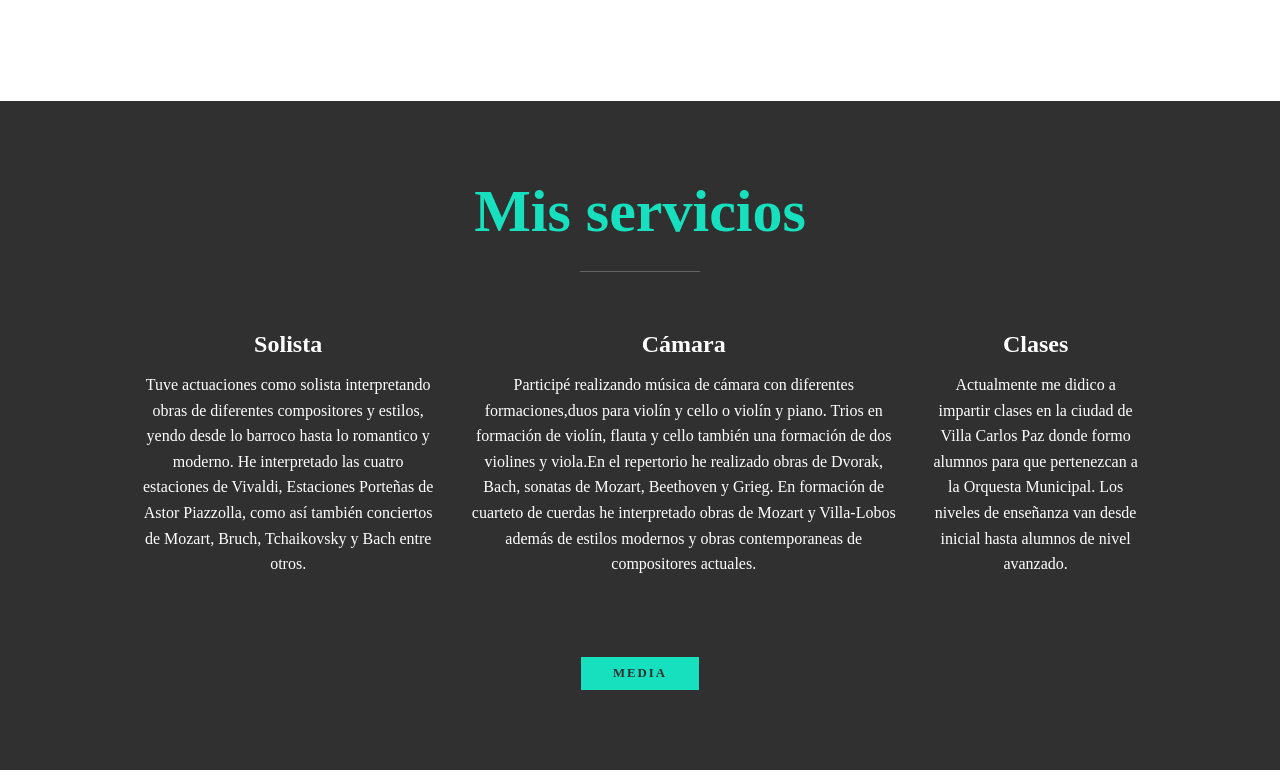
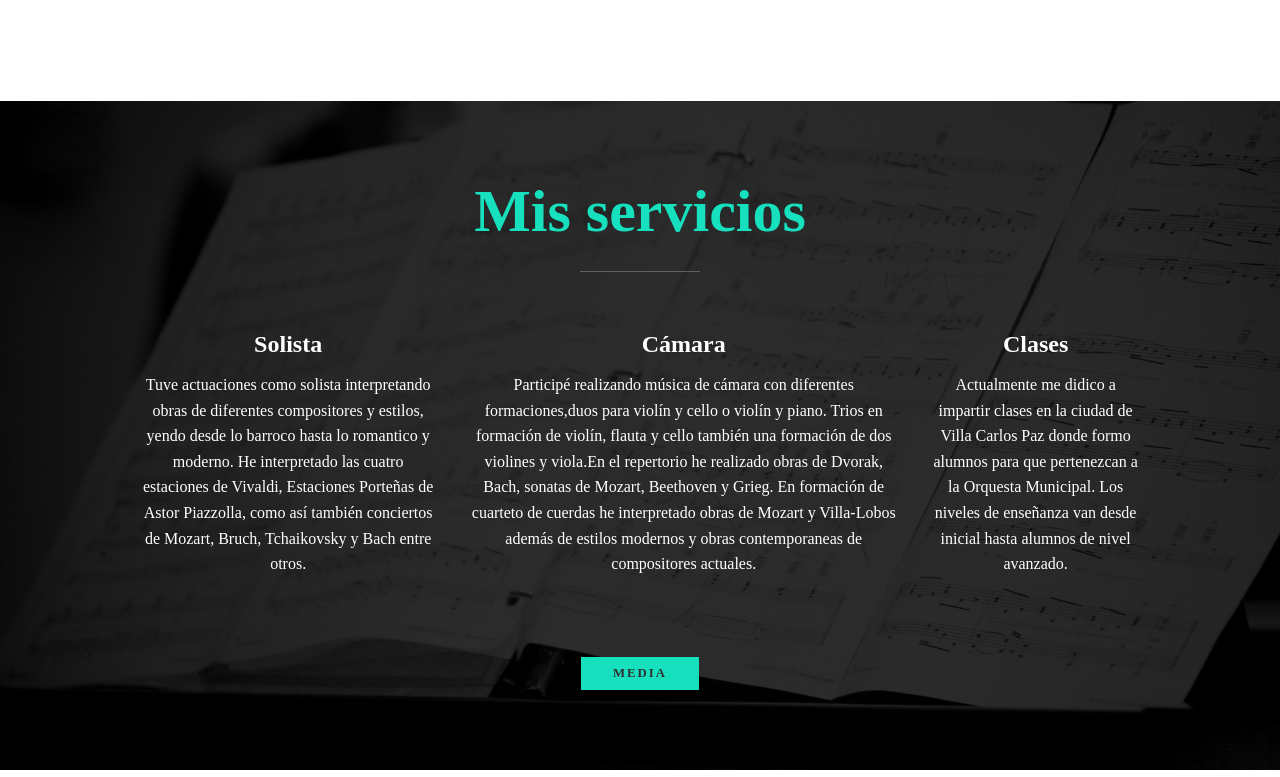
Before and after one commit to geludwig22/proyectoFinal, a plain HTML site: page index.html in a window 1280 px wide. Shown: the part 423-1200 px from the top of the page. Drawn offline with Linux system fonts and the light colour scheme.

Commit message:
update styles

```diff
--- a/style.css
+++ b/style.css
@@ -283,7 +283,7 @@ header{
 
 .my-services {
     background-color: var(--clr-dark);
-    background-image: url(../fotos/partitura.jpg);
+    background-image: url(./media/partitura.jpg);
     background-size: cover;
     background-blend-mode: multiply;
     color: var(--clr-ligt);
```
